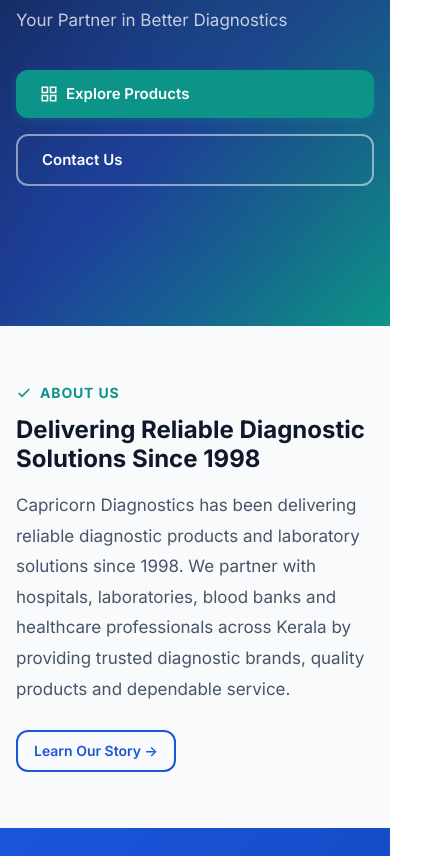
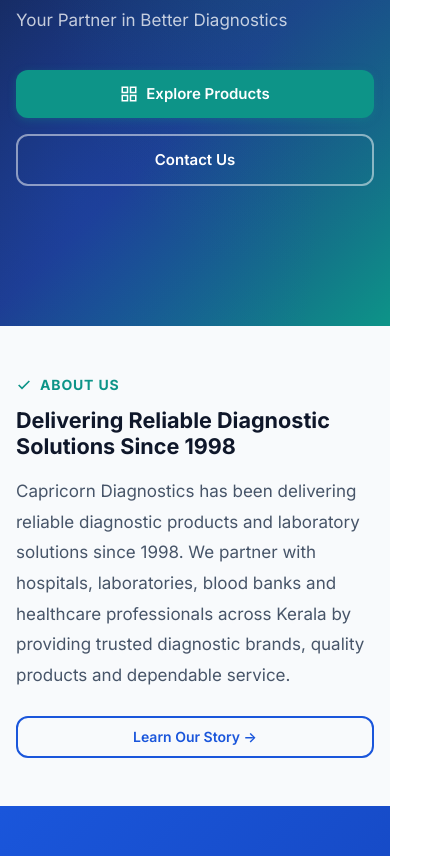
Before and after one commit to AdithyaSMenon/Capricorn-diagnosticss, a React (Vite) app: page / in a window 390 px wide. Shown: the part 379-1235 px from the top of the page, 440 px wide, since content can reach past the window. Built offline with nearby package versions, Linux system fonts and the light colour scheme; no server answers; the database is empty.

Commit message:
Enhance mobile responsive styles and overflow handling

```diff
--- a/src/styles/index.css
+++ b/src/styles/index.css
@@ -52,6 +52,7 @@
 html {
   scroll-behavior: smooth;
   font-size: 16px;
+  overflow-x: hidden;
 }
 
 body {
@@ -61,9 +62,11 @@
   line-height: 1.6;
   -webkit-font-smoothing: antialiased;
   -moz-osx-font-smoothing: grayscale;
+  overflow-x: hidden;
+  width: 100%;
 }
 
-img { max-width: 100%; display: block; }
+img { max-width: 100%; height: auto; display: block; }
 a { text-decoration: none; color: inherit; }
 button { cursor: pointer; border: none; font-family: var(--font); }
 input, textarea, select { font-family: var(--font); }
@@ -77,9 +80,9 @@
   line-height: 1.2;
   color: var(--gray-900);
 }
-h1 { font-size: clamp(2rem, 4vw, 3.25rem); }
-h2 { font-size: clamp(1.5rem, 3vw, 2.25rem); }
-h3 { font-size: clamp(1.125rem, 2.5vw, 1.5rem); }
+h1 { font-size: clamp(1.75rem, 5vw, 3.25rem); }
+h2 { font-size: clamp(1.35rem, 3.5vw, 2.25rem); }
+h3 { font-size: clamp(1.1rem, 2.5vw, 1.5rem); }
 h4 { font-size: 1.125rem; }
 p { color: var(--gray-600); line-height: 1.75; }
 
@@ -90,6 +93,7 @@
   max-width: var(--container);
   margin: 0 auto;
   padding: 0 1.5rem;
+  width: 100%;
 }
 
 .section {
@@ -134,6 +138,7 @@
 .btn {
   display: inline-flex;
   align-items: center;
+  justify-content: center;
   gap: 0.5rem;
   padding: 0.75rem 1.5rem;
   border-radius: var(--radius-md);
@@ -329,31 +334,6 @@
 }
 
 /* =============================================
-   Toast
-   ============================================= */
-.toast {
-  position: fixed;
-  bottom: 2rem;
-  right: 2rem;
-  background: var(--gray-900);
-  color: var(--white);
-  padding: 1rem 1.5rem;
-  border-radius: var(--radius-md);
-  box-shadow: var(--shadow-xl);
-  font-weight: 500;
-  z-index: 9999;
-  animation: toastIn 0.3s ease;
-}
-
-.toast.success { background: var(--success); }
-.toast.error   { background: var(--error); }
-
-@keyframes toastIn {
-  from { opacity: 0; transform: translateY(20px); }
-  to   { opacity: 1; transform: translateY(0); }
-}
-
-/* =============================================
    Divider
    ============================================= */
 .divider {
@@ -370,12 +350,15 @@
 }
 
 @media (max-width: 768px) {
-  .section { padding: 3.5rem 0; }
+  .section { padding: 3rem 0; }
+  .section-sm { padding: 2rem 0; }
+  .section-header { margin-bottom: 2rem; }
   .grid-2, .grid-3, .grid-4 { grid-template-columns: 1fr; }
   .grid-auto { grid-template-columns: repeat(auto-fill, minmax(200px, 1fr)); }
 }
 
 @media (max-width: 480px) {
   .container { padding: 0 1rem; }
-  .grid-auto { grid-template-columns: 1fr 1fr; }
+  .grid-auto { grid-template-columns: 1fr; }
+  .btn { width: 100%; }
 }
```
